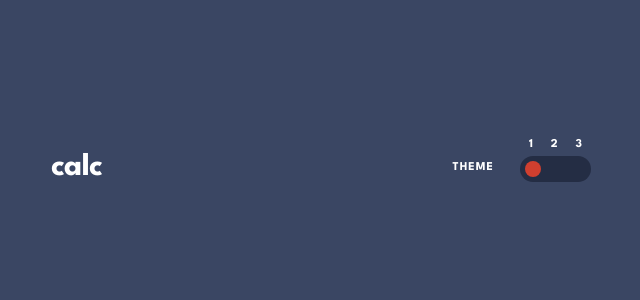
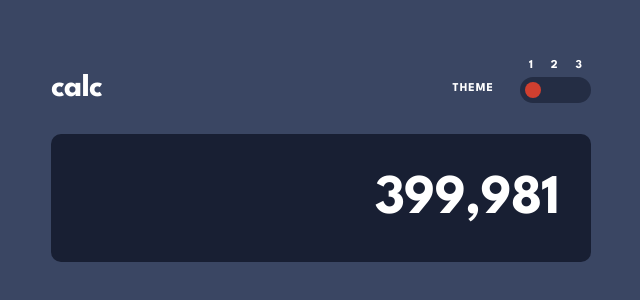
Before and after one commit to DevVictor19/calculator, a website built with webpack: page src/template.html in a window 1280 px wide. Shown: the part 240-540 px from the top of the page, without its empty margins (319-959 px from the left). Built offline with nearby package versions, Linux system fonts and the light colour scheme.

Commit message:
feat(main-display): layout + marcação

```diff
--- a/src/styles/main.css
+++ b/src/styles/main.css
@@ -1,6 +1,7 @@
 :root {
   --bg-color: #3a4663;
   --display-tx-color: #fff;
+  --display-bg-color: #181f33;
   --calculator-bg-color: #242d44;
   --especial-btn-bg-color: #d03f2f;
 }
@@ -100,3 +101,21 @@
   border-radius: 50%;
   background-color: var(--especial-btn-bg-color);
 }
+
+.main-display {
+  margin-top: 31px;
+  background-color: var(--display-bg-color);
+  height: 128px;
+  border-radius: 10px;
+  padding: 40px 32px 36px;
+}
+
+.main-display__text {
+  font-style: normal;
+  font-weight: 700;
+  font-size: 3.5rem;
+  line-height: 52px;
+  text-align: right;
+  letter-spacing: -0.933333px;
+  color: var(--display-tx-color);
+}
--- a/src/template.html
+++ b/src/template.html
@@ -30,6 +30,9 @@
           </div>
         </div>
       </div>
+      <div class="main-display">
+        <p id="displayText" class="main-display__text">399,981</p>
+      </div>
     </main>
   </body>
 </html>
```
